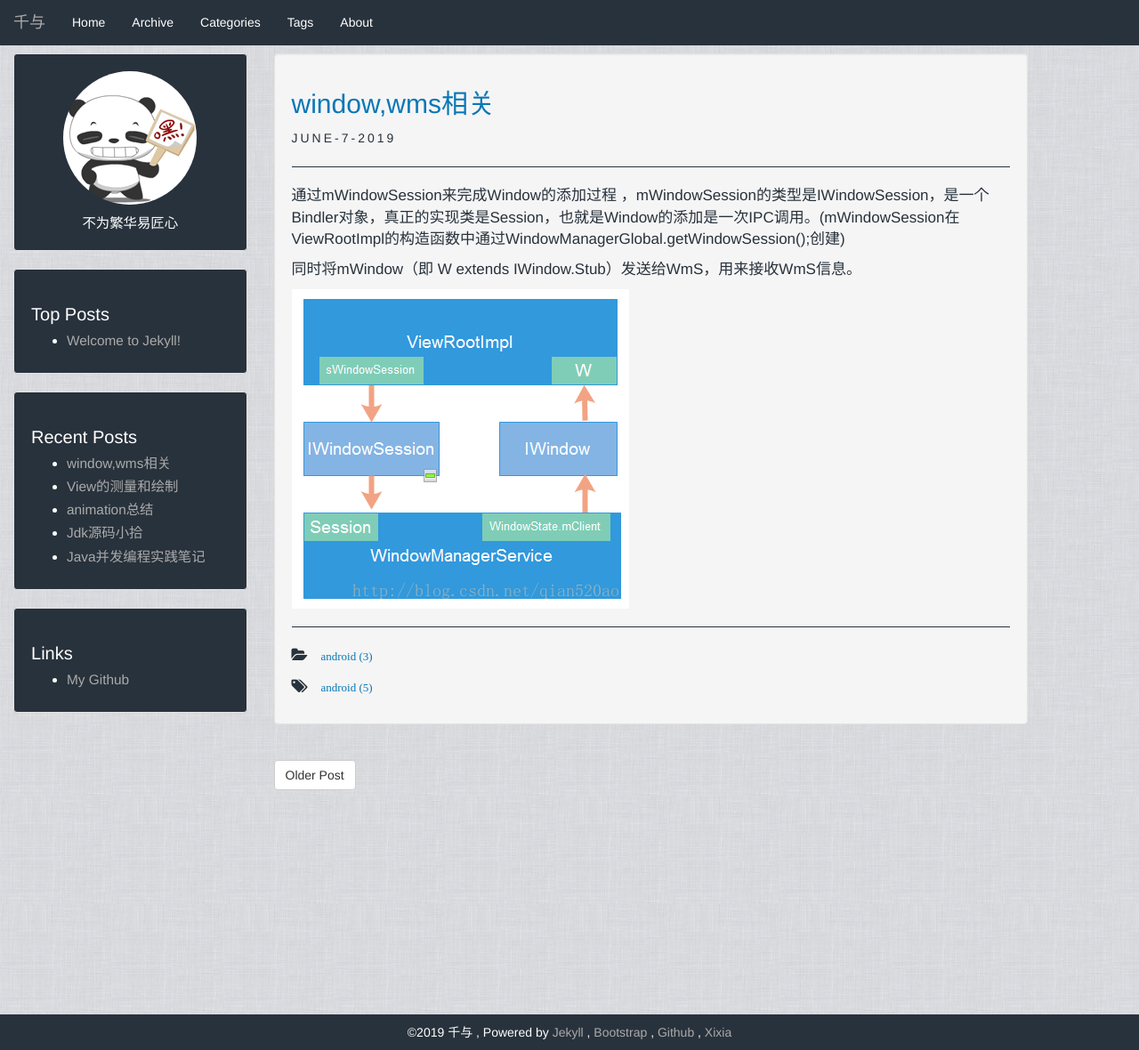
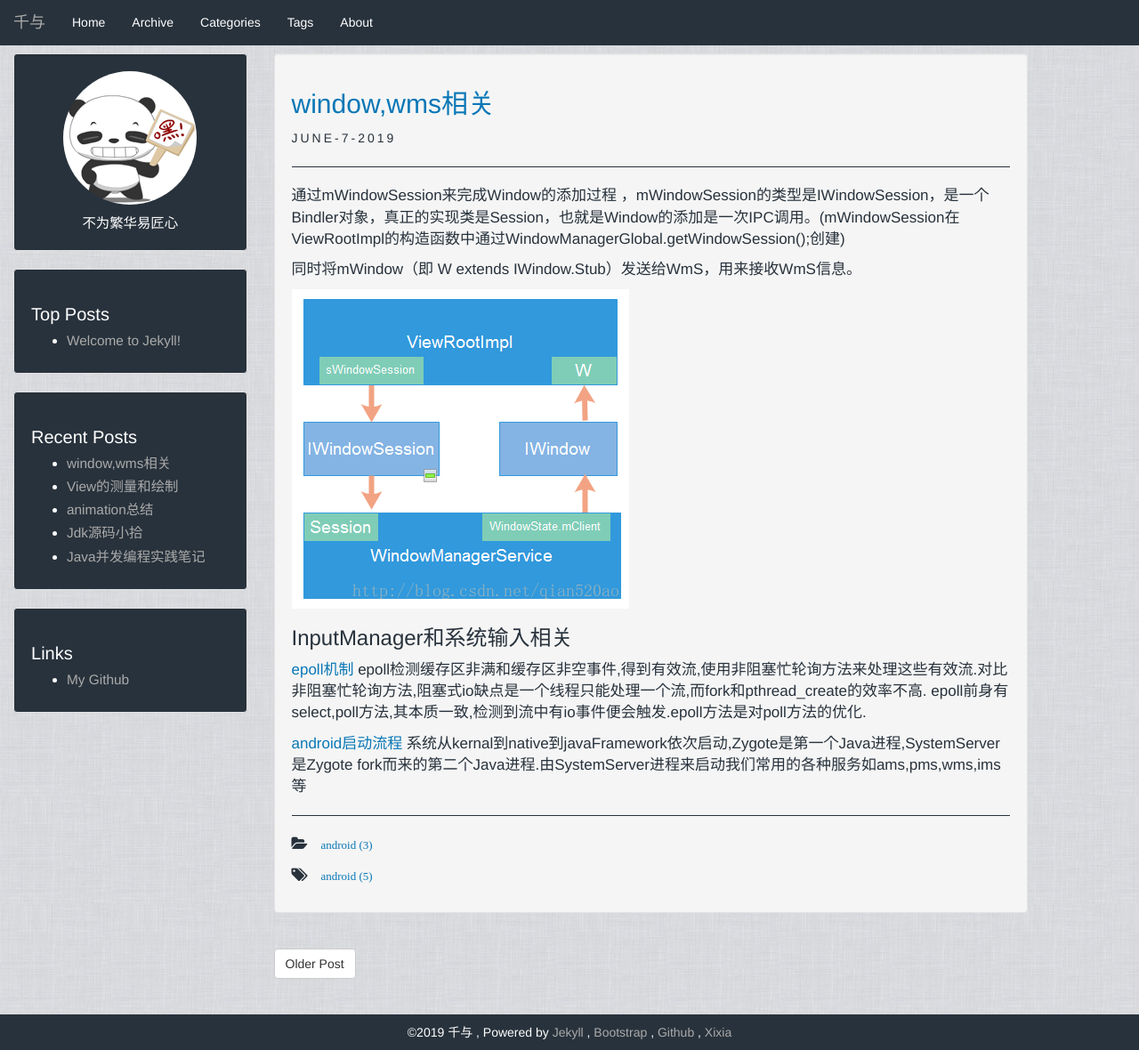
Before and after one commit to qianzheng0819/qianzheng0819.github.io, a Jekyll site: the page built from _posts/2019-06-07-window,wms相关.md, in a window 1280 px wide and 1180 px high. Shown: the whole window at 89% size. Built offline with Jekyll 4.4.1, drawn with Linux system fonts in a browser that asks for light colours.

Commit message:
add job interview doc

```diff
--- a/_posts/2017-12-19-git的小技巧.markdown
+++ b/_posts/2017-12-19-git的小技巧.markdown
@@ -13,4 +13,5 @@ description: 为了节约记忆成本的git技巧记录
 * find .|xargs grep -ri "IBM" -l
 * butterknife, lombok
 * gcc hellojni.c -shared -fPIC -o libhellojni.so
+* AsyncTask,handlerThread,view刷新机制,string,android hook.
 * 未完，待续....
--- a/_posts/2019-06-07-window,wms相关.md
+++ b/_posts/2019-06-07-window,wms相关.md
@@ -12,3 +12,11 @@ description:
 同时将mWindow（即 W extends IWindow.Stub）发送给WmS，用来接收WmS信息。
 
 ![p1]({{ site.baseurl }}/assets/images/2019-06-07-pic/p1.png)
+
+### InputManager和系统输入相关
+[epoll机制](https://blog.51cto.com/yaocoder/888374)
+epoll检测缓存区非满和缓存区非空事件,得到有效流,使用非阻塞忙轮询方法来处理这些有效流.对比非阻塞忙轮询方法,阻塞式io缺点是一个线程只能处理一个流,而fork和pthread_create的效率不高.
+epoll前身有select,poll方法,其本质一致,检测到流中有io事件便会触发.epoll方法是对poll方法的优化.
+
+[android启动流程](https://juejin.im/post/5b7e72bbe51d453894001ef0)
+系统从kernal到native到javaFramework依次启动,Zygote是第一个Java进程,SystemServer是Zygote fork而来的第二个Java进程.由SystemServer进程来启动我们常用的各种服务如ams,pms,wms,ims等
```
Also changed, not shown: 1 other file.
